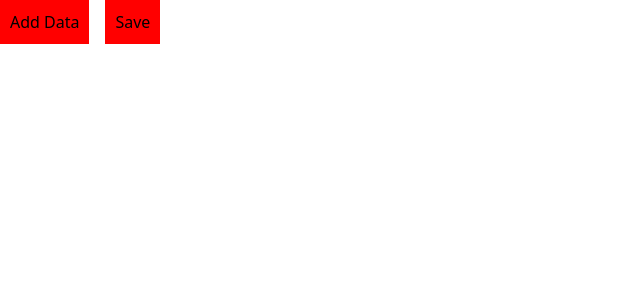
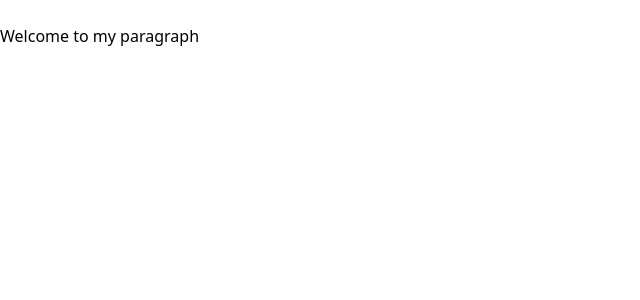
Before and after one commit to Suhani190803/React-firstweb, a React (Create React App) app: page / in a window 1280 px wide. Shown: the top 300 px of the page, without its empty margins (0-640 px from the left). Built offline with nearby package versions, Linux system fonts and the light colour scheme.

Commit message:
If-else statement in React

```diff
--- a/src/App.js
+++ b/src/App.js
@@ -1,11 +1,27 @@
 import logo from './logo.svg';
 import './App.css';
 import Header from './Header';
+import { useState } from 'react';
 
 
 function App() {
+  let template ='';
+  const[count,setCount]=useState(1)
+  const[pshow,setPshow]=useState(true)
+  if(pshow){
+    template=<Card/>
+  //  template=<>
+   {/* <button className='bg-pink-800 p-4' onClick={()=>setPshow(!pshow)}>Hide</button>
+   <p>Welcome to India</p>
+   </> */}
+  }
+  else{
+    // template=<button className='bg-blue-900 p-4' onClick={()=>setPshow(!pshow)}>Show</button>
+    template=''
+  }
+
   let displayData =()=>{
-    alert("Welcome to you")
+    setCount(count+1);
   }
   const addData=(a,b)=>{
     console.log(a+b);
@@ -15,11 +31,23 @@ function App() {
     <div className="App">
 
      {/* <Header/> */}
-     <button className='bg-[red] p-[10px] mr-4' onClick={()=>addData(10,45)} >Add Data</button>
-     <button className='bg-[red] p-[10px]' onClick={displayData} >Save</button>
+     {/* <h2>Count: {count}</h2> */}
+     {/* <button className='bg-[red] p-[10px] mr-4' onClick={()=>addData(10,45)} >Add Data</button> */}
+     {/* <button className='bg-[red] p-[10px]' onClick={displayData} >Save</button> */}
+     <br/>
+     {/* <button >Show</button> */}
+     <p>{template}</p>
+
 
     </div>
   );
 }
 
 export default App;
+
+
+const Card =()=>{
+  return(
+    <h1>Welcome to my paragraph</h1>
+  )
+}
```
